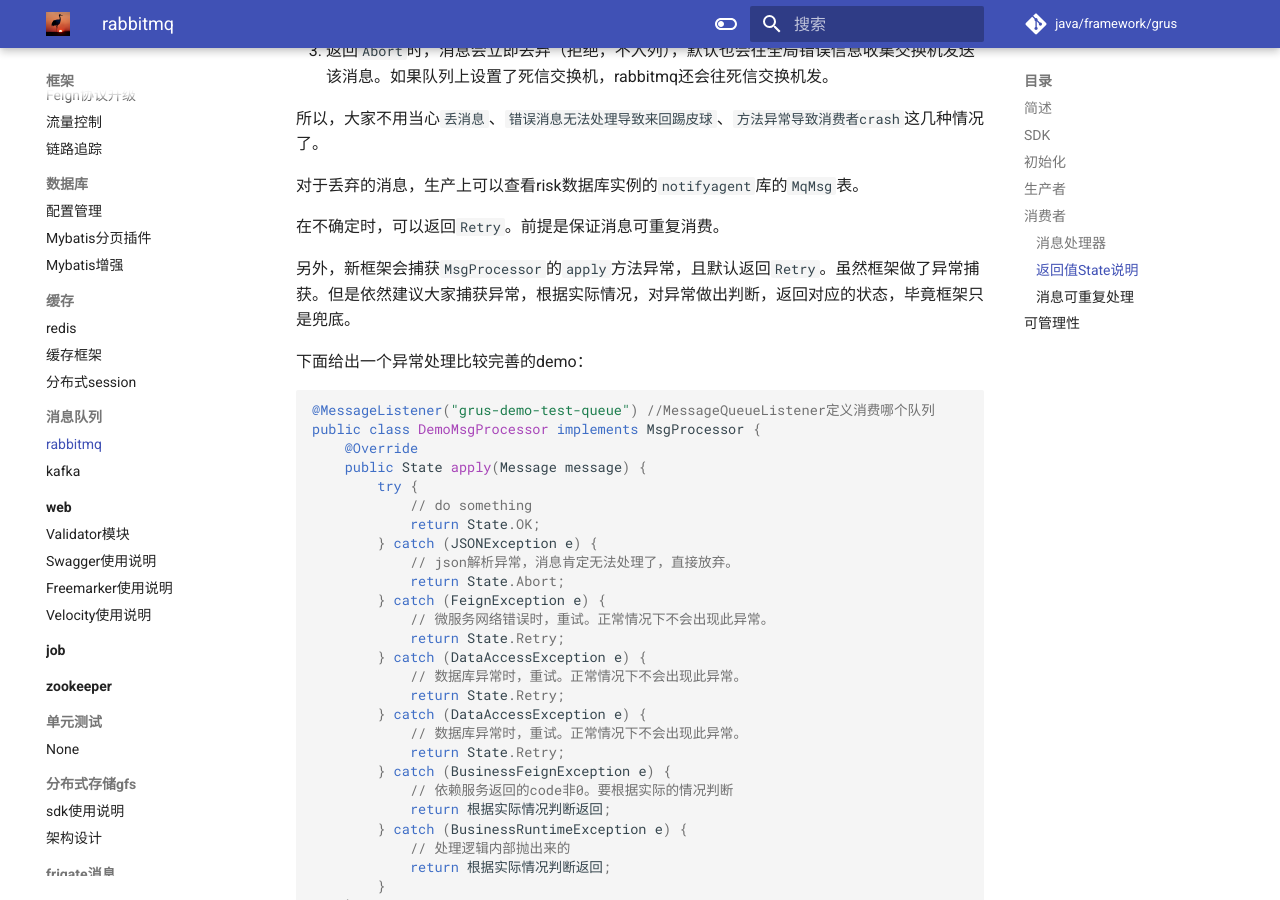
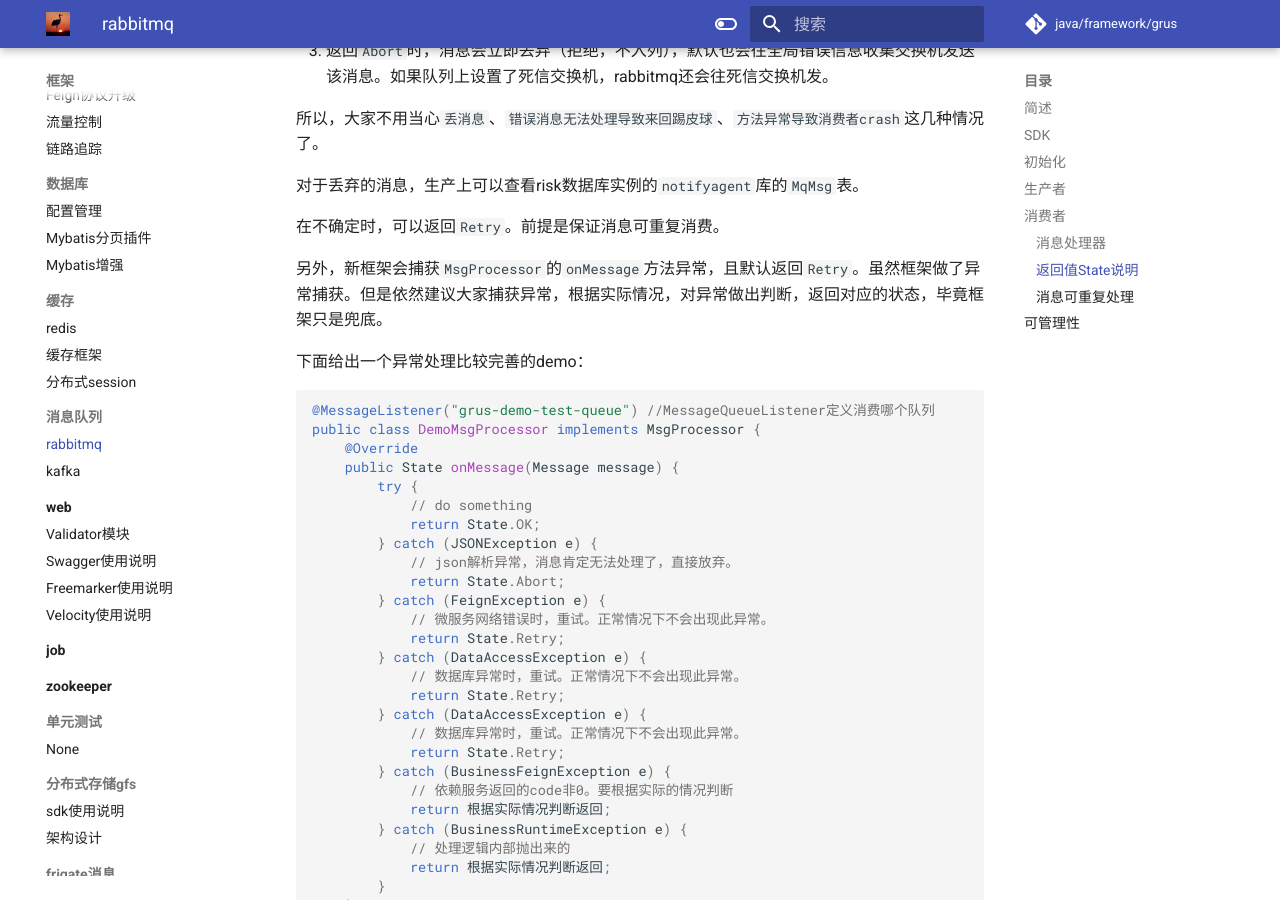
Before and after one commit to guanaitong/grus, an MkDocs documentation site: the page built from docs/framework/mq/rabbitmq.md, in a window 1280 px wide and 900 px high, scrolled down 6895 px. Built offline with MkDocs 1.6.1 and Material for MkDocs 9.7.7, drawn with Linux system fonts in a browser that asks for light colours.

Commit message:
Update rabbitmq.md

```diff
--- a/docs/framework/mq/rabbitmq.md
+++ b/docs/framework/mq/rabbitmq.md
@@ -318,7 +318,7 @@ public class XXXConfiguration {
 
 在不确定时，可以返回`Retry`。前提是保证消息可重复消费。
 
-另外，新框架会捕获`MsgProcessor`的`apply`方法异常，且默认返回`Retry`。虽然框架做了异常捕获。但是依然建议大家捕获异常，根据实际情况，对异常做出判断，返回对应的状态，毕竟框架只是兜底。
+另外，新框架会捕获`MsgProcessor`的`onMessage`方法异常，且默认返回`Retry`。虽然框架做了异常捕获。但是依然建议大家捕获异常，根据实际情况，对异常做出判断，返回对应的状态，毕竟框架只是兜底。
 
 下面给出一个异常处理比较完善的demo：
 
@@ -327,7 +327,7 @@ public class XXXConfiguration {
 @MessageListener("grus-demo-test-queue") //MessageQueueListener定义消费哪个队列
 public class DemoMsgProcessor implements MsgProcessor {
     @Override
-    public State apply(Message message) {
+    public State onMessage(Message message) {
         try {
             // do something
             return State.OK;
```
